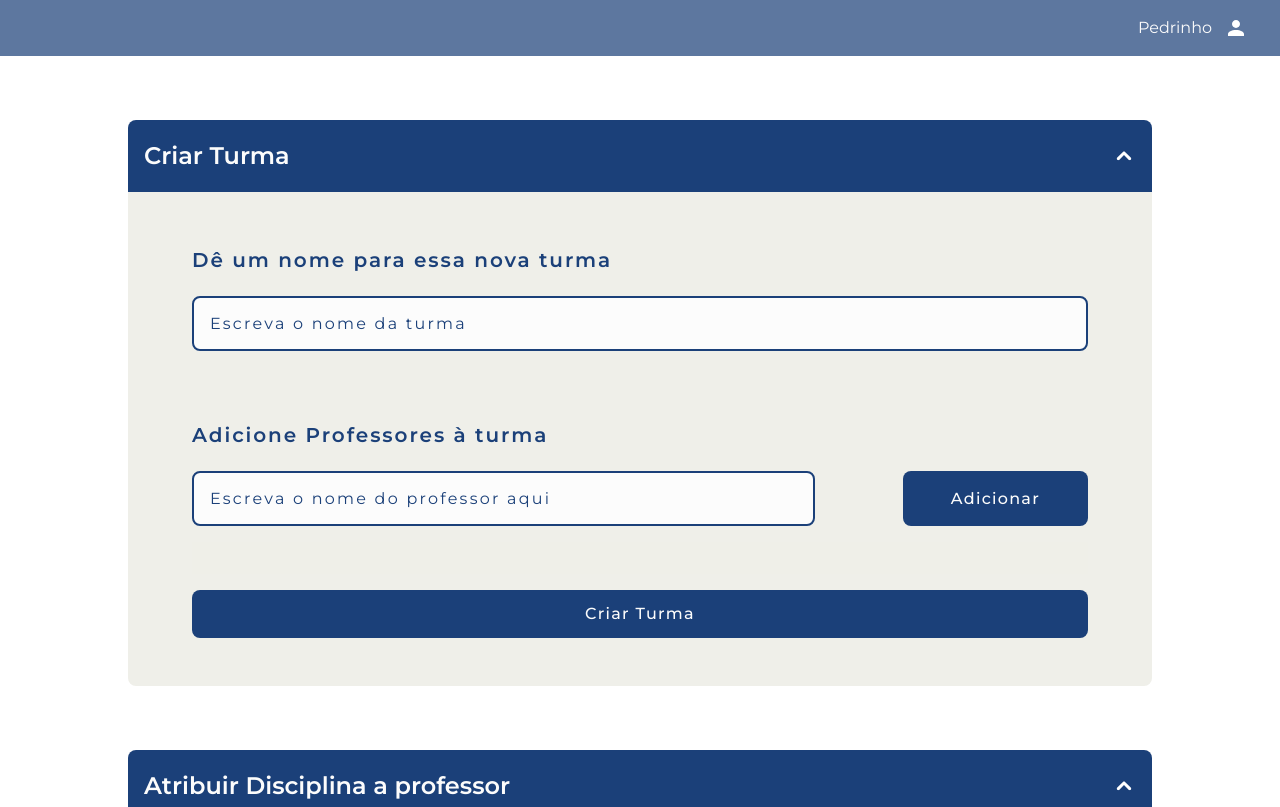
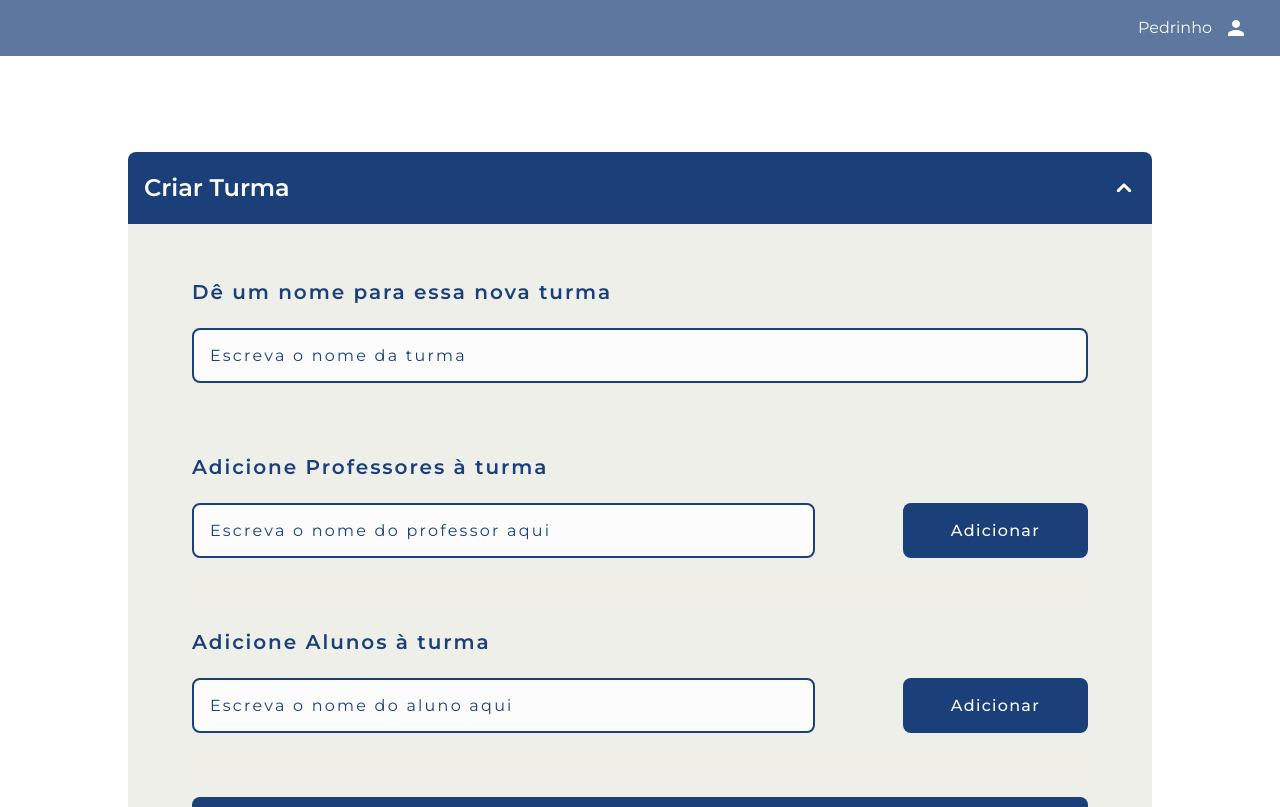
Before and after one commit to deborah-mattge/gerenciadorEscolar, a Next.js app: page /page in a window 1280 px wide. Shown: the top 807 px of the page. Built offline with nearby package versions, Linux system fonts and the light colour scheme.

Commit message:
implementa aluno sendo adicionado

```diff
--- a/components/DisableButton.jsx
+++ b/components/DisableButton.jsx
@@ -14,7 +14,11 @@ console.log(e)
   return (
     <div className="flex bg-[#1B4079] p-4 pr-8 gap-4 rounded-lg oi">
       <div className="buttonText  text-[#FCFCFC] flex items-center">{props.disciplina}</div>
-      <img src="bag.svg" width={"24px"} />
+
+      {
+       props.student && <img src="profile.svg" width={"24px"}/> || <img src="bag.svg" width={"24px"} />
+
+      }
     </div>
   );
 }
--- a/components/HeaderTitle.jsx
+++ b/components/HeaderTitle.jsx
@@ -1,7 +1,7 @@
 export default function HeaderTitle(props){
     return (
 
-        <div className="flex justify-between bg-[#1B4079] rounded-t-lg p-4 py-6 w-full items-center" onClick={async ()=> {
+        <div className="flex mt-8 justify-between bg-[#1B4079] rounded-t-lg p-4 py-6 w-full items-center" onClick={async ()=> {
               props.parentToChild(!props.able)
               if (!props.able && props.procurar){
                 props.zerarProf([])
--- a/components/Professor.jsx
+++ b/components/User.jsx
@@ -3,7 +3,7 @@ import ButtonLuka from "./DisableButton";
 import InputUser from "./InputUser";
 import { useState } from "react";
 
-export default function Professor(props) {
+export default function User(props) {
 const [containerSelect, setContainerSelect] = useState()
 const [caraios, setCaraios] = useState([])
 let clicked = false;
@@ -13,7 +13,7 @@ let clicked = false;
     <div className="flex-col flex gap-[12px] w-full bg-[#efefe5] rounded-lg">
       <div className="flex gap-[88px] w-full bg-[#efefe5] rounded-lg">
         <InputUser nome={props.nome} />
-        <ButtonLuka add={props.add} disciplina={props.disciplina} />
+        <ButtonLuka student={props.student} add={props.add} disciplina={props.disciplina} />
       </div>
       {props.add && (
         <select
--- a/pages/page.jsx
+++ b/pages/page.jsx
@@ -1,11 +1,11 @@
 import { useState } from "react";
 import Subtitle from "@/components/Subtitle";
-import Professor from "@/components/Professor";
 import InputUser from "@/components/InputUser";
 import { version } from "react-dom";
 import { getAllSomething } from "@/request/get";
 import { list } from "postcss";
 import HeaderTitle from "@/components/HeaderTitle";
+import User from "@/components/User";
 
 export default function Page() {
   const [disciplinas, setDisciplinas] = useState([]);
@@ -21,6 +21,14 @@ export default function Page() {
   let API_URL = "http://localhost:8082/";
 
   const [professoresHtml, setProfessoresHtml] = useState([]);
+  const [alunosHtml, setAlunosHtml] = useState([]);
+  const [containerListaAlunos, setcontainerListaAlunos] = useState(
+    <div className="flex flex-col gap-8 pt-8 bg-[#EFEFE8] w-full">
+      {alunosHtml}
+    </div>
+  );
+  const [listaAlunosAdicionados, setListaAlunosAdicionados] =
+    useState([]);
   const [todosProfessoresHtml, setTodosProfessoresHtml] = useState([]);
   const [containerListaProfs, setcontainerListaProfs] = useState(
     <div className="flex flex-col gap-8 pt-8 bg-[#EFEFE8] w-full">
@@ -32,8 +40,8 @@ export default function Page() {
       id={"nivel"}
       className="flex bg-[#efefe5] self-start"
       tipo={"text"}
-    onClick={()=>{
-      if (props.add){
+      onClick={() => {
+        if (props.add) {
           props.onde()
         }
       }
@@ -64,6 +72,100 @@ export default function Page() {
     setDisciplinas(disciplinas)
   }
 
+
+  async function adicionarTurmaAluno() {
+    console.log(listaProfessoresAdicionados);
+    let input = document.querySelector("#addTurma");
+    await axios.post(API_URL + "turma", {
+      nome: input.value,
+    });
+    let turmas = [];
+    turmas = await getAllSomething("turma");
+    turmas.map((map) => {
+      if (map.nome == input.value) {
+        listaAlunosAdicionados.map(async (aluno) => {
+          let alunos = [];
+          alunos = await getAllSomething("aluno");
+          alunos.map(async (student) => {
+            if (student.nome == aluno.nome) {
+              console.log(
+                student.nome +
+                " id = " +
+                student.id +
+                "id da turma = " +
+                map.id
+              );
+              await axios.put(API_URL + "aluno", {
+                nome: student.nome,
+                id: student.id,
+                turma: {
+                  id: map.id,
+                },
+              });
+              console.log("feito");
+              setListaAlunosAdicionados([]);
+              setAlunosHtml([]);
+            }
+          });
+        });
+      }
+    });
+  }
+
+  async function adicionarAluno() {
+    let input = document.querySelector("#addStudent");
+    lista = await getAllSomething("aluno");
+
+    //verifica se já foi adicionado
+    if (listaAlunosAdicionados.length > 0) {
+      console.log("O");
+      listaAlunosAdicionados.map((aluno) => {
+        console.log(aluno.nome);
+        if (aluno.nome == input.value) {
+          input.value = "";
+          alert("Já ta adicionado pô");
+        }
+      });
+    }
+
+    lista.map((aluno, indice) => {
+      if (aluno.nome == input.value) {
+        console.log(listaAlunosAdicionados.length);
+        input.value = ""
+        console.log("I'm Here");
+        console.log(alunosHtml);
+        for (let i = 0; i < alunosHtml.length; i++) {
+          if (alunosHtml[i].key == indice + 2) {
+            return;
+          }
+        }
+        alunosHtml.push(
+          <User
+            key={indice + 2}
+            nome={aluno.nome}
+            add={false}
+            disciplina={
+              aluno.turma != null ? aluno.turma.nome : ""
+            }
+            student
+          />
+        );
+
+        listaAlunosAdicionados.push(aluno);
+        console.log(listaAlunosAdicionados);
+      }
+    });
+
+    setAlunosHtml(alunosHtml);
+    setcontainerListaAlunos(
+      <div className="flex flex-col gap-8 pt-8 bg-[#EFEFE8] w-full">
+        {alunosHtml}
+      </div>
+    );
+  }
+
+
+
   async function adicionarProfessor() {
     let input = document.querySelector("#addTeacher");
     lista = await getAllSomething("professor");
@@ -83,6 +185,7 @@ export default function Page() {
     lista.map((professor, indice) => {
       if (professor.nome == input.value) {
         console.log(listaProfessoresAdicionados.length);
+        input.value = ""
 
         console.log("I'm Here");
         console.log(professoresHtml);
@@ -92,7 +195,7 @@ export default function Page() {
           }
         }
         professoresHtml.push(
-          <Professor
+          <User
             key={indice + 2}
             nome={professor.nome}
             add={false}
@@ -159,7 +262,7 @@ export default function Page() {
     console.log(lista);
     lista.map(async (professor, indice) => {
       todosProfessoresHtml.push(
-        <Professor
+        <User
           key={indice + 2}
           nome={professor.nome}
           disciplina={
@@ -230,10 +333,31 @@ export default function Page() {
                 {professoresHtml}
               </div>
               {/* ou usa a variavel div */}
+
+              <Subtitle subtitle="Adicione Alunos à turma" />
+              <div className="flex gap-[88px]">
+                <InputUser
+                  id={"addStudent"}
+                  placeholder={"Escreva o nome do aluno aqui"}
+                  write
+                />
+                <button
+                  className="bg-[#1B4079] py-4 px-12 buttonText text-[#FCFCFC] rounded-lg"
+                  onClick={() => {
+                    adicionarAluno();
+                  }}
+                >
+                  Adicionar
+                </button>
+              </div>
+              <div className="flex flex-col gap-8 pt-8 bg-[#EFEFE8] w-full">
+                {alunosHtml}
+              </div>
               <button
                 className="bg-[#1B4079] py-4 px-12 buttonText text-[#FCFCFC] rounded-lg"
                 onClick={(e) => {
                   adicionarTurma();
+                  adicionarTurmaAluno()
                 }}
               >
                 Criar Turma
@@ -283,14 +407,6 @@ export default function Page() {
                 {todosProfessoresHtml}
               </div>
               {/* ou usa a variavel div */}
-              <button
-                className="bg-[#1B4079] py-4 px-12 buttonText text-[#FCFCFC] rounded-lg"
-                onClick={(e) => {
-                  adicionarTurma();
-                }}
-              >
-                Criar Turma
-              </button>
             </div>
           </div>
         )}
--- a/pages/secretario.jsx
+++ b/pages/secretario.jsx
@@ -1,5 +1,5 @@
 import Subtitle from "@/components/Subtitle";
-import Professor from "@/components/Professor";
+import Professor from "@/components/User";
 import InputUser from "@/components/InputUser";
 import { useState } from "react";
 
```
Lines whose indentation alone changed are shown as unchanged.
